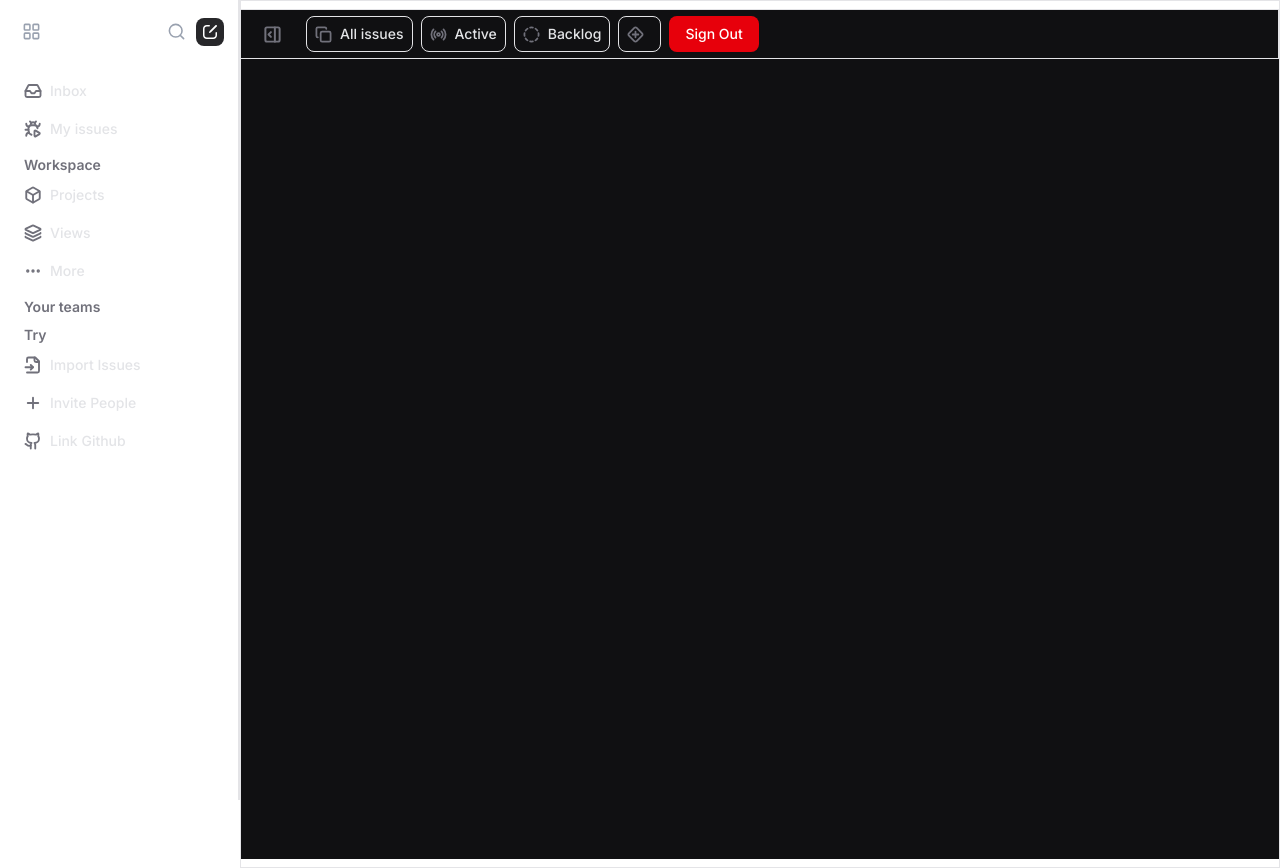
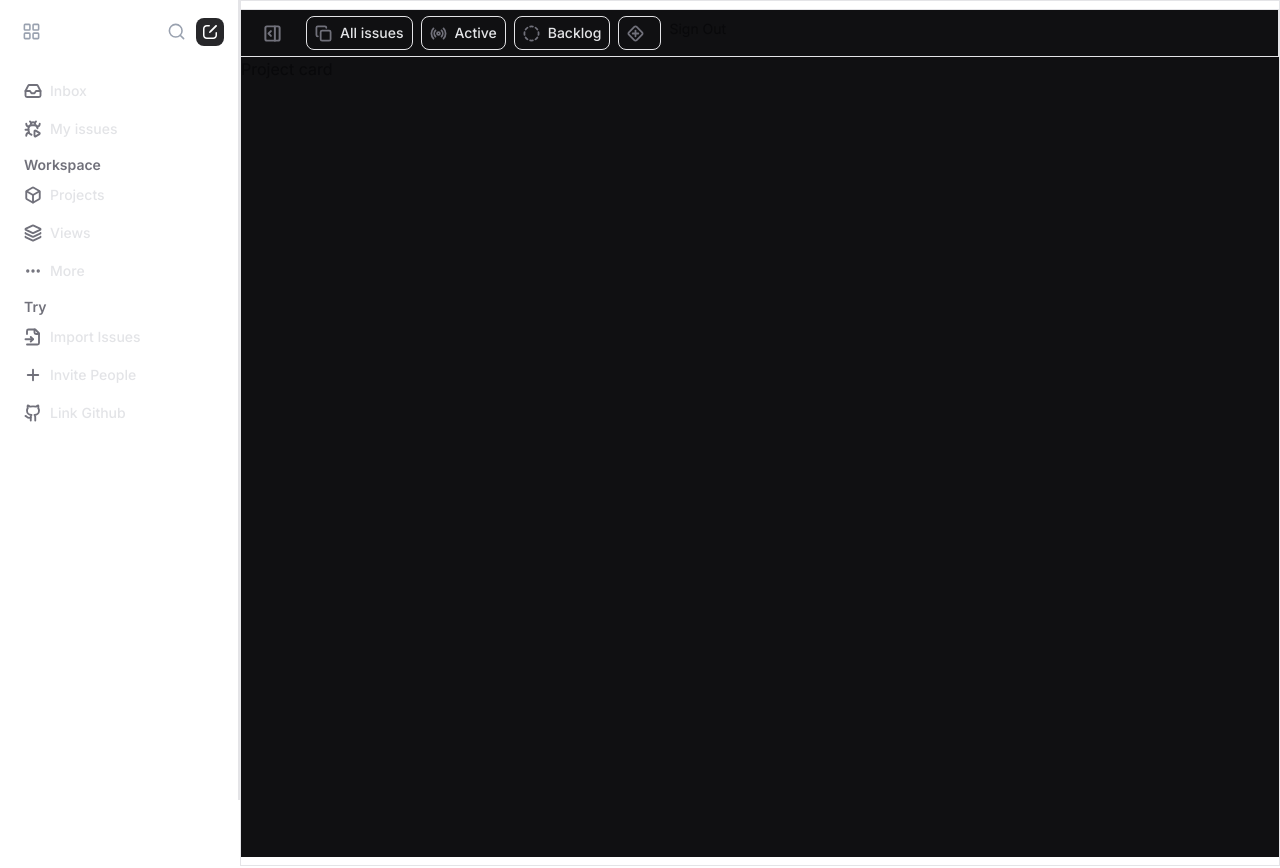
Before and after one commit to Yashxp1/mirox, a Next.js app: page /dashboard in a window 1280 px wide. Built offline with nearby package versions, Linux system fonts and the light colour scheme; no server answers.

Commit message:
fix: ui enhancement

```diff
--- a/src/components/auth/SignOut.tsx
+++ b/src/components/auth/SignOut.tsx
@@ -1,13 +1,12 @@
 import React from 'react';
-import { Button } from '../ui/button';
 import { signout } from '@/actions/Sign-out';
 
 const SignOut = () => {
   return (
     <form action={signout}>
-      <Button type="submit" className="cursor-pointer" variant="destructive">
+      <button type="submit" className="cursor-pointer text-sm w-full">
         Sign Out
-      </Button>
+      </button>
     </form>
   );
 };
--- a/src/components/dashboard/ProjectCard.tsx
+++ b/src/components/dashboard/ProjectCard.tsx
@@ -1,11 +1,7 @@
-import React from 'react';
-
 const ProjectCard = () => {
   return (
     <div className="w-full flex justify-between items-center">
-      <div className=" h-screen">
-
-      </div>
+      <div className="h-screen">Project card</div>
     </div>
   );
 };
--- a/src/components/dashboard/Sidebar/SidebarContent.tsx
+++ b/src/components/dashboard/Sidebar/SidebarContent.tsx
@@ -30,20 +30,20 @@ const SidebarContent = () => {
       ],
     },
 
-    {
-      title: 'Your teams',
-      teams: [
-        {
-          icon: Cloud,
-          label: 'UI fix',
-          options: [
-            { icon: FileInput, label: 'Issues' },
-            { icon: Box, label: 'Projects' },
-            { icon: Layers, label: 'Views' },
-          ],
-        },
-      ],
-    },
+    // {
+    //   title: 'Your teams',
+    //   teams: [
+    //     {
+    //       icon: Cloud,
+    //       label: 'UI fix',
+    //       options: [
+    //         { icon: FileInput, label: 'Issues' },
+    //         { icon: Box, label: 'Projects' },
+    //         { icon: Layers, label: 'Views' },
+    //       ],
+    //     },
+    //   ],
+    // },
 
     {
       title: 'Try',
```
